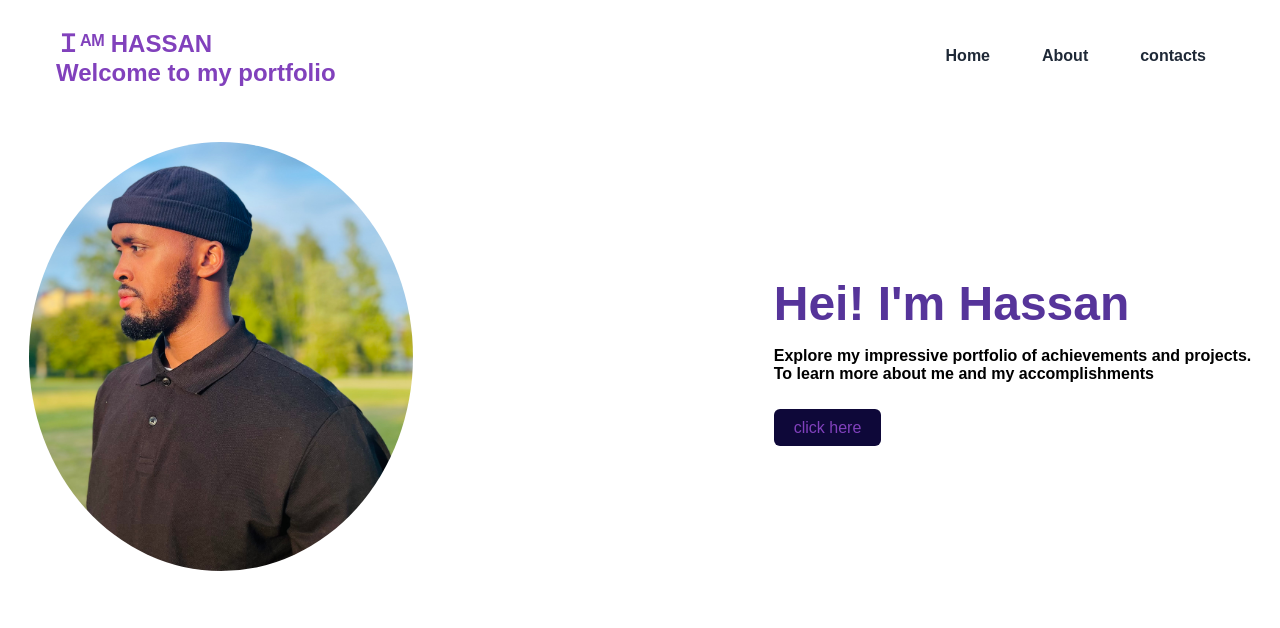
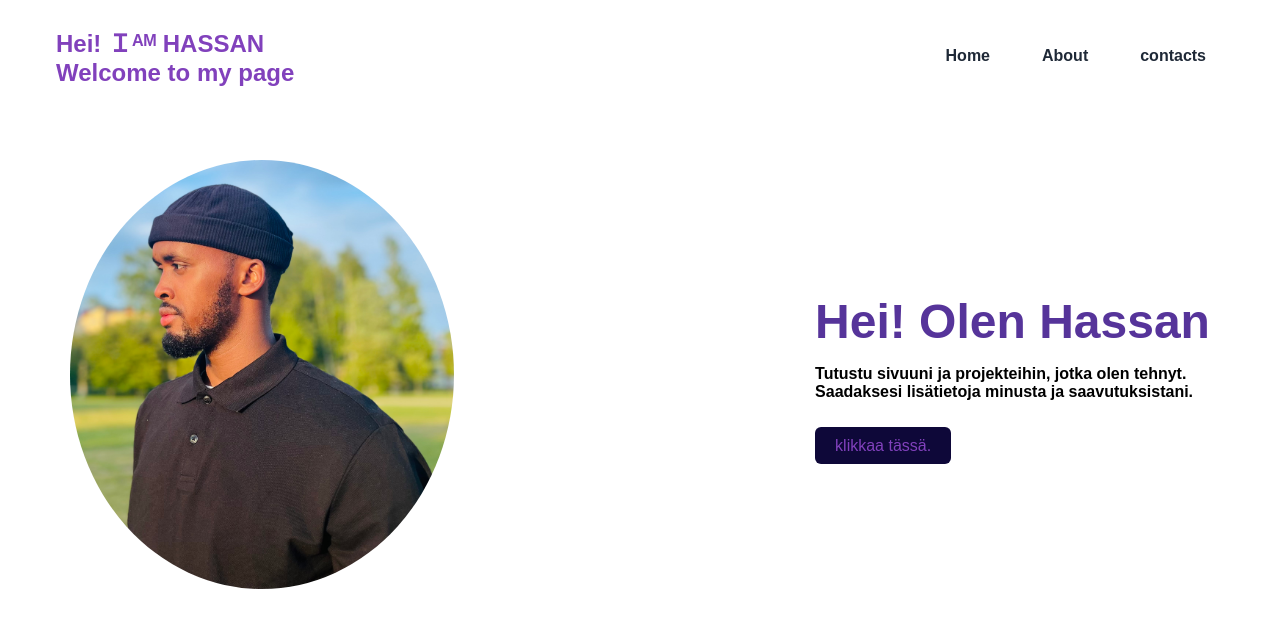
Before and after one commit to hasasa2/Asaddev.io, a plain HTML site: page index.html in a window 1280 px wide. Drawn offline with nearby package versions, Linux system fonts and the light colour scheme; a web font is replaced by a local one.

Commit message:
Add files via upload

```diff
--- a/index.html
+++ b/index.html
@@ -11,7 +11,9 @@
   <nav>
     <div class="nav__content">
       <div class="logo">
-          <a href="#"><h4>Ｉᴬᴹ HASSAN</h4>  <h4>Welcome to my portfolio</h4></a> </div>
+          <a href="#"><h4>Hei! Ｉᴬᴹ HASSAN</h4>
+
+            <h4>Welcome to my page</h4></a> </div>
           <label for="check" class="checkbox">
               <i class="ri-menu-line"></i>
           </label>
@@ -29,18 +31,22 @@
 <br>
 <br>
 <br>
+<br>
+
 <div class="home">
+
   <img src="IMG_5448.jpeg" alt="person">
+
   <div class="rotat"></div>
   <div class="roat rotat2"></div>
   <div class="home-data">
-    <h2>Hei! I'm Hassan</h2>
-    <h3>Explore my impressive portfolio of achievements and projects.</h3>
+    <h2>Hei! Olen Hassan</h2>
+    <h3>Tutustu sivuuni ja projekteihin, jotka olen tehnyt.</h3>
 
-      <h4>To learn more about me and my accomplishments</h4>
+      <h4>Saadaksesi lisätietoja minusta ja saavutuksistani.</h4>
       <br>
       <br>
-    <a href="about.html" class="button">click here</a>
+    <a href="about.html" class="button">klikkaa tässä.</a>
   </div>
 </div>
 
```
